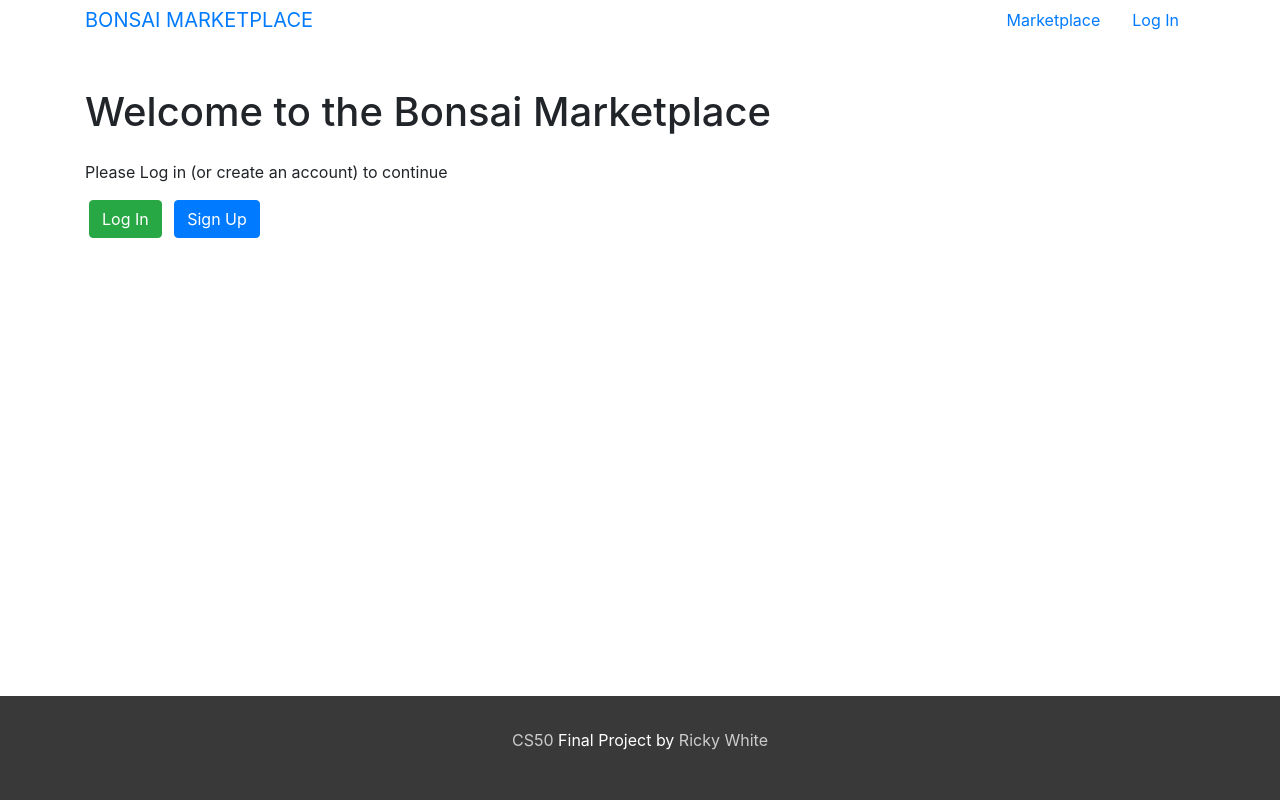
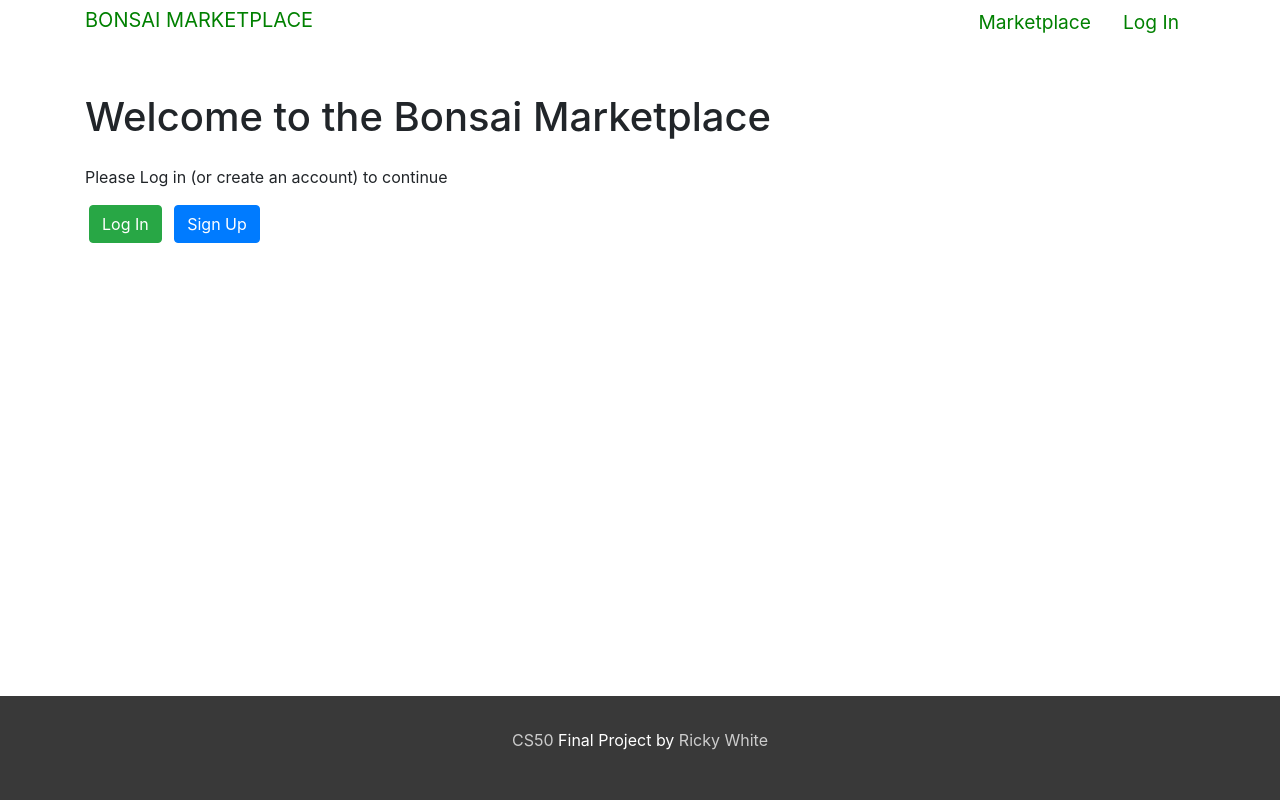
Before and after one commit to EndlessTrax/CS50, a Django app: page / in a window 1280 px wide. Run offline with Django 3.2, Linux system fonts and the light colour scheme; some libraries are stand-ins or nearby versions.

Commit message:
Style tweaks to the navigation

```diff
--- a/final_project/static/css/styles.css
+++ b/final_project/static/css/styles.css
@@ -2,6 +2,8 @@ body {
   display: flex;
   flex-direction: column;
   min-height: 100vh;
+  font-family: -apple-system, BlinkMacSystemFont, avenir next, avenir, helvetica neue, helvetica,
+    Ubuntu, roboto, noto, segoe ui, arial, sans-serif;
 }
 
 main {
@@ -15,7 +17,7 @@ footer {
 }
 
 footer a {
-  color: #ccc
+  color: #ccc;
 }
 
 footer a:hover,
@@ -23,3 +25,18 @@ footer a:focus,
 footer a::selection {
   color: green;
 }
+
+nav ul li a {
+  color: green;
+  font-size: 1.2rem;
+}
+
+nav ul li a:hover,
+nav ul li a:focus {
+  color: darkgreen;
+}
+
+.underline-link:hover,
+.underline-link:focus {
+  text-decoration: underline !important;
+}
--- a/final_project/templates/base.html
+++ b/final_project/templates/base.html
@@ -26,19 +26,19 @@
           <a class="navbar-brand" href="{% url 'homepage' %}">BONSAI MARKETPLACE</a>
         </li>
         <li class="nav-item">
-          <a class="nav-link" href="{% url 'marketplace' %}">Marketplace</a>
+          <a class="nav-link underline-link" href="{% url 'marketplace' %}">Marketplace</a>
           <!-- TODO: Add Active States -->
         </li>
         {% if user.is_authenticated %}
           <li class="nav-item">
-            <a class="nav-link" href="{% url 'dashboard' %}">Dashboard</a>
+            <a class="nav-link underline-link" href="{% url 'dashboard' %}">Dashboard</a>
           </li>
           <li class="nav-item">
-            <a class="nav-link" href="{% url 'logout' %}">Log Out</a>
+            <a class="nav-link underline-link" href="{% url 'logout' %}">Log Out</a>
           </li>
         {% else %}
           <li class="nav-item">
-            <a class="nav-link" href="{% url 'login' %}">Log In</a>
+            <a class="nav-link underline-link" href="{% url 'login' %}">Log In</a>
           </li>
         {% endif %}
 
```
